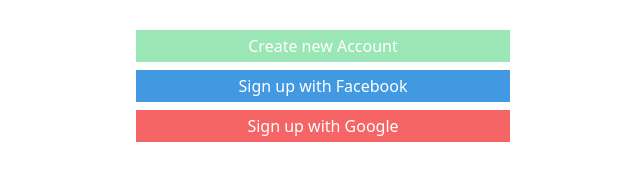
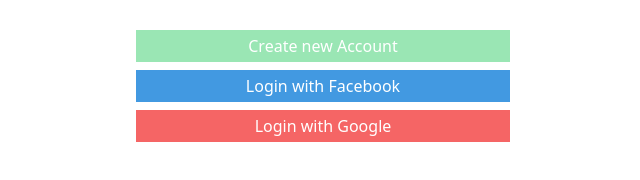
Before and after one commit to dcristinaterry/trackmyhealingClient, a React (Create React App) app in the folder client-tmh/: page / in a window 1280 px wide. Shown: the part 530-710 px from the top of the page, without its empty margins (317-957 px from the left). Built offline with nearby package versions, Linux system fonts and the light colour scheme.

Commit message:
add google auth

```diff
--- a/client-tmh/src/apiCalls/APIcalls.js
+++ b/client-tmh/src/apiCalls/APIcalls.js
@@ -3,11 +3,15 @@
 export default{
 
     register: function(user){
-        return axios.post('/api/user/register',user);
+        return axios.post('/api/auth/register',user);
     },
 
     authenticate: function(data){
         return axios.post('/api/auth/login',data);
+    },
+
+    googleAuthenticate: function(){
+        console.log("calling google")
+        return axios.get('/api/auth/google')
     }
-
 }
--- a/client-tmh/src/components/UserLogIn/UserLogin.js
+++ b/client-tmh/src/components/UserLogIn/UserLogin.js
@@ -14,9 +14,6 @@
 
         API_CALL.authenticate(form).then(response => {
 
-
-
-
             if (response.data) {
                 console.log("in condition", response);
                 loginProps.history.replace("/home");
@@ -24,9 +21,7 @@
 
             }
         })
-
     }
-
 
     const handleInput = (event) => {
         console.log("input usesrname", event.target);
@@ -39,7 +34,9 @@
         loginProps.history.replace("/signup");
     }
 
-    const googleHandler= ()=>{}
+    const googleHandler= ()=>{
+        API_CALL.googleAuthenticate().then(response => console.log(response));
+    }
     const faceBookHandler= ()=>{}
     return (
 
@@ -93,13 +90,13 @@
                 <div className="mb-2">
                     <button
                      className="bg-blue-500 w-full h-8 text-white"
-                    onClick={faceBookHandler}>Sign up with Facebook</button>
+                    onClick={faceBookHandler}>Login with Facebook</button>
                 </div>
 
                 <div>
                     <button
                      className="bg-red-500 w-full h-8 text-white"
-                    onClick={googleHandler}>Sign up with Google</button>
+                    onClick={googleHandler}>Login with Google</button>
                 </div>
 
             </div>
```
